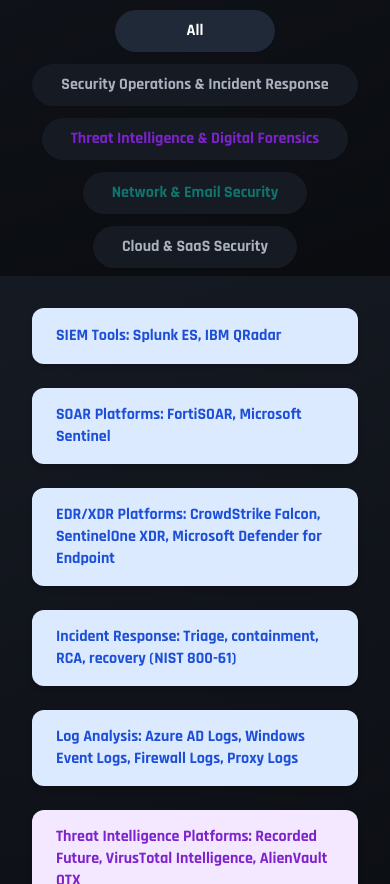
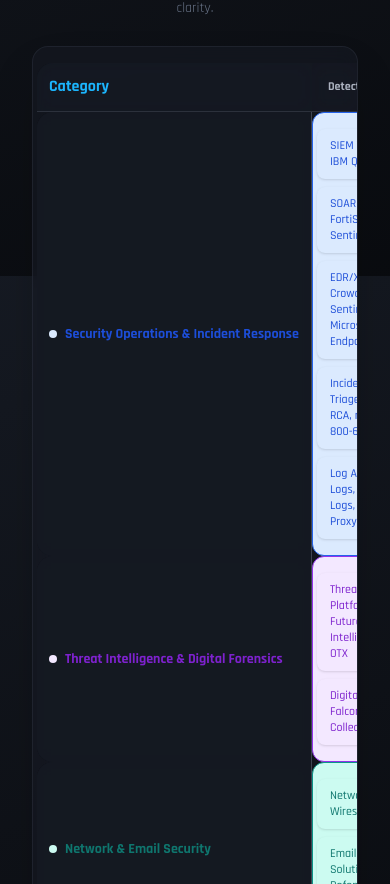
Before and after one commit to charithcs/charithcs.github.io, a React (Vite) app: page / in a window 390 px wide. Shown: the part 7320-8204 px from the top of the page. Built offline with nearby package versions, Linux system fonts and the light colour scheme; no server answers.

Commit message:
feat: Implement FAANG alignment matrix
Redesigned the skills section to a FAANG/Big-Tech Alignment Matrix, maintaining the existing website design and content structure.

```diff
--- a/src/components/sections/Skills.tsx
+++ b/src/components/sections/Skills.tsx
@@ -1,178 +1,207 @@
 
-import { useState, useMemo } from "react";
+import { useMemo } from "react";
 import { Badge } from "@/components/ui/badge";
-import { Button } from "@/components/ui/button";
+import { Card, CardHeader, CardTitle, CardContent } from "@/components/ui/card";
 
 // Define unique color classes for each category
-const categoryColors: Record<string, { button: string; badge: string; text: string }> = {
+const categoryColors: Record<string, { badge: string; text: string; border: string }> = {
   "Security Operations & Incident Response": {
-    button: "bg-blue-600 hover:bg-blue-700 text-white",
     badge: "bg-blue-100 text-blue-800",
     text: "text-blue-700",
+    border: "border-blue-600",
   },
   "Threat Intelligence & Digital Forensics": {
-    button: "bg-purple-600 hover:bg-purple-700 text-white",
     badge: "bg-purple-100 text-purple-800",
     text: "text-purple-700",
+    border: "border-purple-600",
   },
   "Network & Email Security": {
-    button: "bg-teal-600 hover:bg-teal-700 text-white",
     badge: "bg-teal-100 text-teal-800",
     text: "text-teal-700",
+    border: "border-teal-600",
   },
   "Cloud & SaaS Security": {
-    button: "bg-amber-600 hover:bg-amber-700 text-white",
     badge: "bg-amber-100 text-amber-800",
     text: "text-amber-700",
+    border: "border-amber-600",
   },
-  // Fallback for 'All' or unknown
-  "All": {
-    button: "bg-gray-800 hover:bg-gray-700 text-white",
+  // fallback
+  All: {
     badge: "bg-gray-100 text-gray-800",
     text: "text-gray-700",
-  }
+    border: "border-gray-600",
+  },
 };
 
-const skillsData = [
-  {
-    category: 'Security Operations & Incident Response',
-    skills: [
-      'SIEM Tools: Splunk ES, IBM QRadar',
-      'SOAR Platforms: FortiSOAR, Microsoft Sentinel',
-      'EDR/XDR Platforms: CrowdStrike Falcon, SentinelOne XDR, Microsoft Defender for Endpoint',
-      'Incident Response: Triage, containment, RCA, recovery (NIST 800-61)',
-      'Log Analysis: Azure AD Logs, Windows Event Logs, Firewall Logs, Proxy Logs',
-    ],
-  },
-  {
-    category: 'Threat Intelligence & Digital Forensics',
-    skills: [
-      'Threat Intelligence Platforms: Recorded Future, VirusTotal Intelligence, AlienVault OTX',
-      'Digital Forensics Tools: Falcon Forensics Collector, Belkasoft',
-    ],
-  },
-  {
-    category: 'Network & Email Security',
-    skills: [
-      'Network Security Tools: Wireshark',
-      'Email Security Solutions: Microsoft Defender for Office 365, Proofpoint',
-    ],
-  },
-  {
-    category: 'Cloud & SaaS Security',
-    skills: [
-      'AWS Security: AWS CloudTrail, AWS GuardDuty',
-      'Azure Security: Microsoft Sentinel, Azure AD',
-      'SaaS Security Tools: Orca Security, Wiz, AppOmni',
-    ],
-  },
+// Categories (rows)
+const categories = [
+  "Security Operations & Incident Response",
+  "Threat Intelligence & Digital Forensics",
+  "Network & Email Security",
+  "Cloud & SaaS Security",
 ];
 
-const allCategories = ['All', ...skillsData.map(data => data.category)];
+// These map closely to big-tech job ladder/specialization pillars (columns)
+const faangPillars = [
+  { key: "detection", label: "Detection Engineering" },
+  { key: "incident_response", label: "Incident Response" },
+  { key: "cloud_security", label: "Cloud Security" },
+  { key: "email_network_security", label: "Email/Network Security" },
+  { key: "threat_intel", label: "Threat Intel / Forensics" },
+];
 
-// Helper: Map each skill to its category for coloring
-const skillToCategory: Record<string, string> = {};
-skillsData.forEach(({ category, skills }) => {
-  skills.forEach((skill) => {
-    skillToCategory[skill] = category;
-  });
-});
+// Associate which category touches which pillar(s)
+const categoryToPillars: Record<string, string[]> = {
+  "Security Operations & Incident Response": ["detection", "incident_response"],
+  "Threat Intelligence & Digital Forensics": ["detection", "threat_intel"],
+  "Network & Email Security": ["email_network_security", "incident_response", "detection"],
+  "Cloud & SaaS Security": ["cloud_security", "detection"],
+};
 
-const Skills = () => {
-  const [selectedCategory, setSelectedCategory] = useState('All');
+// Skills/tools data, grouped as before
+const skillsData: Record<string, string[]> = {
+  "Security Operations & Incident Response": [
+    "SIEM Tools: Splunk ES, IBM QRadar",
+    "SOAR Platforms: FortiSOAR, Microsoft Sentinel",
+    "EDR/XDR Platforms: CrowdStrike Falcon, SentinelOne XDR, Microsoft Defender for Endpoint",
+    "Incident Response: Triage, containment, RCA, recovery (NIST 800-61)",
+    "Log Analysis: Azure AD Logs, Windows Event Logs, Firewall Logs, Proxy Logs",
+  ],
+  "Threat Intelligence & Digital Forensics": [
+    "Threat Intelligence Platforms: Recorded Future, VirusTotal Intelligence, AlienVault OTX",
+    "Digital Forensics Tools: Falcon Forensics Collector, Belkasoft",
+  ],
+  "Network & Email Security": [
+    "Network Security Tools: Wireshark",
+    "Email Security Solutions: Microsoft Defender for Office 365, Proofpoint",
+  ],
+  "Cloud & SaaS Security": [
+    "AWS Security: AWS CloudTrail, AWS GuardDuty",
+    "Azure Security: Microsoft Sentinel, Azure AD",
+    "SaaS Security Tools: Orca Security, Wiz, AppOmni",
+  ],
+};
 
-  const filteredSkills = useMemo(() => {
-    if (selectedCategory === 'All') {
-      // Flat map all skills (no duplicates)
-      const uniqueSkills = new Set(skillsData.flatMap(category => category.skills));
-      return Array.from(uniqueSkills);
-    }
-    return skillsData.find(cat => cat.category === selectedCategory)?.skills || [];
-  }, [selectedCategory]);
+// Build the matrix: For each [row, col], show intersecting skills (rest blank)
+const matrixData = categories.map((cat) =>
+  faangPillars.map(pillar => {
+    // If this category is associated with the pillar
+    const isActive = categoryToPillars[cat]?.includes(pillar.key);
+    return isActive ? skillsData[cat] : [];
+  })
+);
 
-  return (
-    <section id="skills" className="section-padding">
-      <div className="container mx-auto">
-        <h2 className="text-3xl font-bold text-center mb-8">Technical Skills</h2>
-        <p className="text-center text-muted-foreground mb-12 max-w-2xl mx-auto">
-          Here's a showcase of my technical skills. Use the color-coded filters to explore different areas of expertise. Each category is visually distinguished for quick scanning.
-        </p>
-
-        {/* Category filter buttons */}
-        <div className="flex justify-center flex-wrap gap-3 mb-10 animate-fade-in">
-          {allCategories.map(category => (
-            <button
-              key={category}
-              className={
-                `rounded-full px-7 py-2 font-semibold transition-all duration-200 text-base shadow-sm border border-transparent outline-none focus-visible:ring-2 focus-visible:ring-primary/60
-                ${selectedCategory === category
-                  ? categoryColors[category]?.button || categoryColors.All.button
-                  : 'bg-background text-foreground border-muted hover:shadow-md ' + (categoryColors[category]?.text || categoryColors.All.text)}`
-              }
-              style={{ minWidth: 160 }}
-              onClick={() => setSelectedCategory(category)}
-            >
-              {category}
-            </button>
+const SkillsMatrixLegend = () => (
+  <div className="flex flex-wrap gap-3 justify-center mt-4 pb-2">
+    {categories.map((cat) => (
+      <div key={cat} className="flex items-center space-x-2">
+        <span className={`inline-block h-4 w-4 rounded ${categoryColors[cat].badge} border ${categoryColors[cat].border}`}></span>
+        <span className={`text-xs md:text-sm ${categoryColors[cat].text}`}>{cat}</span>
+      </div>
     ))}
   </div>
+);
 
-        {/* Skills grid */}
-        <div
-          key={selectedCategory}
-          className="
-            grid
-            xs:grid-cols-1
-            sm:grid-cols-2
-            md:grid-cols-3
-            lg:grid-cols-4
-            xl:grid-cols-5
-            gap-x-8 gap-y-6
-            max-w-5xl
-            mx-auto
-            pb-2
-          ">
-          {filteredSkills.map((skill, index) => {
-            // Choose color class for the badge
-            const cat =
-              selectedCategory === 'All'
-                ? skillToCategory[skill] || "All"
-                : selectedCategory;
-
-            const badgeColor = categoryColors[cat]?.badge || categoryColors.All.badge;
-            const badgeText = categoryColors[cat]?.text || categoryColors.All.text;
+// Main Matrix Table component
+const Skills = () => {
   return (
-              <div
-                className="w-full flex"
+    <section id="skills" className="section-padding min-h-[560px]">
+      <div className="container mx-auto">
+        <div className="max-w-3xl mx-auto text-center mb-7">
+          <h2 className="text-3xl font-extrabold tracking-tight mb-2">
+            FAANG/Big-Tech Alignment Matrix
+          </h2>
+          <p className="text-muted-foreground mb-2">
+            Every technical skill and tool mapped to the domains that matter to Big Tech/Silicon Valley roles.
+          </p>
+          <p className="text-sm md:text-base text-muted-foreground max-w-2xl mx-auto">
+            Each matrix cell shows the exact skill/tool sets I&apos;ve applied to these core industry pillars. <span className="font-medium text-primary">Hover or tap</span> for clarity.
+          </p>
+        </div>
+        <div className="overflow-x-auto animate-fade-in mx-auto max-w-full rounded-2xl bg-card/60 shadow-2xl backdrop-blur border border-border/30 py-4 px-1">
+          <table className="min-w-[680px] w-full border-separate border-spacing-0 text-left">
+            <thead>
+              <tr>
+                <th className="w-[210px] text-base md:text-lg px-3 py-3 bg-background/75 sticky left-0 z-10 rounded-tl-2xl border-b border-border/60 font-semibold text-primary backdrop-blur select-none">
+                  Category
+                </th>
+                {faangPillars.map((pillar) => (
+                  <th
+                    key={pillar.key}
+                    className="text-xs md:text-sm px-4 py-2 border-b border-border/60 font-semibold text-foreground bg-background/60 backdrop-blur"
+                  >
+                    {pillar.label}
+                  </th>
+                ))}
+              </tr>
+            </thead>
+            <tbody>
+              {categories.map((cat, rowIdx) => (
+                <tr key={cat} className="align-top group">
+                  {/* Category label cell */}
+                  <td
+                    className={`
+                      sticky left-0 z-[1] px-3 py-4 align-middle
+                      font-bold text-sm md:text-base backdrop-blur
+                      bg-background/90 whitespace-nowrap min-w-[180px]
+                      rounded-l-2xl border-r border-border
+                      ${categoryColors[cat].text}
+                    `}
+                    style={{ backgroundClip: "padding-box" }}
+                  >
+                    <div className="flex items-center">
+                      <span className={`w-2 h-2 mr-2 rounded-full ${categoryColors[cat].badge}`}></span>
+                      <span>{cat}</span>
+                    </div>
+                  </td>
+                  {/* Skill/tool cells */}
+                  {faangPillars.map((pillar, colIdx) => {
+                    const isActive = matrixData[rowIdx][colIdx].length > 0;
+                    return (
+                      <td
+                        key={pillar.key}
+                        className={
+                          `relative group/table-cell px-1 md:px-2 py-4
+                          text-xs md:text-sm transition-[background] duration-150 ease-in
+                          ${isActive
+                            ? `${categoryColors[cat].badge} ${categoryColors[cat].border} border border-solid rounded-xl shadow-md`
+                            : "bg-card/20 border-none text-muted-foreground"
+                          }
+                          min-w-[155px]`
+                        }
+                        tabIndex={isActive ? 0 : -1}
+                      >
+                        <div className="flex flex-col gap-2 justify-center items-start min-h-[64px] transition-opacity duration-300 select-text">
+                          {isActive ? (
+                            // All skills for this "row"/category, in this pillar cell
+                            skillsData[cat].map(skill => (
+                              <Badge
                                 key={skill}
-                style={{
-                  animationDelay: `${index * 25}ms`,
-                  animationFillMode: "backwards",
-                }}
-              >
-                <Badge
                                 variant="secondary"
                                 className={`
-                    w-full !rounded-xl flex items-center px-6 py-4
-                    text-base font-semibold whitespace-normal leading-snug
-                    transition-all duration-300 cursor-default animate-fade-in
-                    shadow-md border-0 ${badgeColor} ${badgeText}
+                                  w-fit lg:max-w-[190px] break-words text-left text-xs md:text-sm px-3 py-2 !rounded-lg font-medium shadow
+                                  ${categoryColors[cat].badge} ${categoryColors[cat].text}
                                 `}
-                  style={{
-                    minHeight: 56,
-                    // For smooth fade/group animation
-                    animationDelay: `${index * 25}ms`,
-                    animationFillMode: "backwards",
-                  }}
                                 tabIndex={0}
                                 aria-label={skill}
                               >
                                 {skill}
                               </Badge>
+                            ))
+                          ) : (
+                            <span className="opacity-40 text-[10px] px-2 text-muted-foreground">—</span>
+                          )}
                         </div>
+                      </td>
                     );
                   })}
+                </tr>
+              ))}
+            </tbody>
+          </table>
         </div>
+        {/* Legend */}
+        <SkillsMatrixLegend />
       </div>
     </section>
   );
```
Lines whose indentation alone changed are shown as unchanged.
